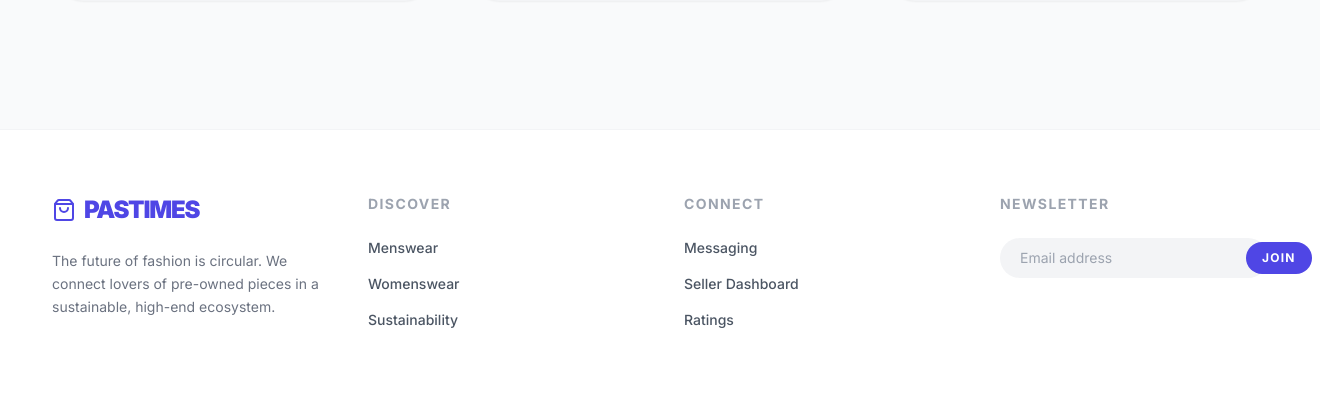
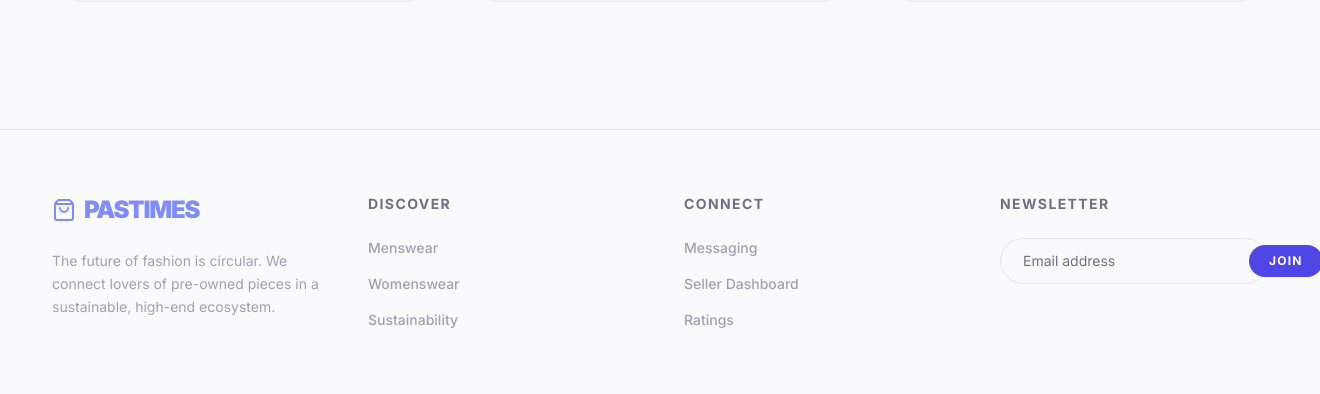
Before and after one commit to RC-WEDE6021-PART-2-AND-PART-3/rc-pta-wede6021-part2-and-3-website-developers, a PHP site: page /index.php in a window 1320 px wide. Shown: the part 2502-2896 px from the top of the page. Run offline with PHP 8.4, Linux system fonts and the light colour scheme; data comes from the database, SQL or seed files in the repository; some libraries are stand-ins or nearby versions.

Commit message:
Update footer.php

```diff
--- a/footer.php
+++ b/footer.php
@@ -1,33 +1,33 @@
-    <footer class="bg-white border-t border-gray-100 py-16 mt-24">
+    <footer class="bg-darkBg border-t border-darkBorder py-16 mt-24">
         <div class="max-w-7xl mx-auto px-4 sm:px-6 lg:px-8 grid md:grid-cols-4 gap-12">
             <div class="space-y-6">
-                <div class="text-2xl font-black tracking-tighter text-indigo-600 flex items-center gap-2">
+                <div class="text-2xl font-black tracking-tighter text-indigo-400 flex items-center gap-2">
                     <i data-lucide="shopping-bag" class="w-6 h-6"></i>
                     PASTIMES
                 </div>
-                <p class="text-sm text-gray-500 leading-relaxed">The future of fashion is circular. We connect lovers of pre-owned pieces in a sustainable, high-end ecosystem.</p>
+                <p class="text-sm text-gray-400 leading-relaxed">The future of fashion is circular. We connect lovers of pre-owned pieces in a sustainable, high-end ecosystem.</p>
             </div>
             <div>
-                <h4 class="font-bold mb-6 text-sm uppercase tracking-widest text-gray-400">Discover</h4>
-                <ul class="space-y-4 text-sm font-medium text-gray-600">
-                    <li class="hover:text-indigo-600 transition-colors cursor-pointer">Menswear</li>
-                    <li class="hover:text-indigo-600 transition-colors cursor-pointer">Womenswear</li>
-                    <li class="hover:text-indigo-600 transition-colors cursor-pointer">Sustainability</li>
+                <h4 class="font-bold mb-6 text-sm uppercase tracking-widest text-gray-500">Discover</h4>
+                <ul class="space-y-4 text-sm font-medium text-gray-400">
+                    <li class="hover:text-indigo-400 transition-colors cursor-pointer" onclick="location.href='shop.php?category=Menswear'">Menswear</li>
+                    <li class="hover:text-indigo-400 transition-colors cursor-pointer" onclick="location.href='shop.php?category=Womenswear'">Womenswear</li>
+                    <li class="hover:text-indigo-400 transition-colors cursor-pointer" onclick="location.href='index.php'">Sustainability</li>
                 </ul>
             </div>
             <div>
-                <h4 class="font-bold mb-6 text-sm uppercase tracking-widest text-gray-400">Connect</h4>
-                <ul class="space-y-4 text-sm font-medium text-gray-600">
-                    <li class="hover:text-indigo-600 transition-colors cursor-pointer">Messaging</li>
-                    <li class="hover:text-indigo-600 transition-colors cursor-pointer">Seller Dashboard</li>
-                    <li class="hover:text-indigo-600 transition-colors cursor-pointer">Ratings</li>
+                <h4 class="font-bold mb-6 text-sm uppercase tracking-widest text-gray-500">Connect</h4>
+                <ul class="space-y-4 text-sm font-medium text-gray-400">
+                    <li class="hover:text-indigo-400 transition-colors cursor-pointer" onclick="location.href='messaging.php'">Messaging</li>
+                    <li class="hover:text-indigo-400 transition-colors cursor-pointer" onclick="location.href='profile.php'">Seller Dashboard</li>
+                    <li class="hover:text-indigo-400 transition-colors cursor-pointer" onclick="location.href='shop.php'">Ratings</li>
                 </ul>
             </div>
             <div>
-                <h4 class="font-bold mb-6 text-sm uppercase tracking-widest text-gray-400">Newsletter</h4>
-                <div class="bg-gray-100 p-1 rounded-full flex">
-                    <input type="email" placeholder="Email address" class="bg-transparent border-none outline-none text-sm px-4 flex-1">
-                    <button class="bg-indigo-600 text-white px-4 py-2 rounded-full text-xs font-bold uppercase tracking-widest hover:bg-indigo-700 transition-colors">Join</button>
+                <h4 class="font-bold mb-6 text-sm uppercase tracking-widest text-gray-500">Newsletter</h4>
+                <div class="bg-darkCard border border-darkBorder p-1.5 rounded-full flex items-center focus-within:ring-2 focus-within:ring-indigo-500/50 transition-all">
+                    <input type="email" placeholder="Email address" class="bg-transparent border-none outline-none text-sm px-4 flex-1 text-gray-200 placeholder-gray-500">
+                    <button class="bg-indigo-600 text-white px-5 py-2 rounded-full text-xs font-bold uppercase tracking-widest hover:bg-indigo-500 transition-colors">Join</button>
                 </div>
             </div>
         </div>
@@ -63,11 +63,11 @@
             const container = document.getElementById('toast-container');
             const toast = document.createElement('div');
             toast.className = `flex items-center gap-3 px-6 py-4 rounded-2xl shadow-2xl border transition-all transform translate-y-4 opacity-0 scale-95
-                ${type === 'success' ? 'bg-white text-gray-900 border-indigo-100' : 'bg-red-50 text-red-600 border-red-100'}`;
+                ${type === 'success' ? 'bg-darkCard text-gray-100 border-darkBorder' : 'bg-red-950/80 text-red-100 border-red-900/50'}`;
 
             toast.innerHTML = `
-                <div class="w-8 h-8 rounded-full bg-indigo-50 flex items-center justify-center">
-                    <i data-lucide="check-circle" class="w-4 h-4 text-indigo-600"></i>
+                <div class="w-8 h-8 rounded-full ${type === 'success' ? 'bg-indigo-500/10' : 'bg-red-500/10'} flex items-center justify-center">
+                    <i data-lucide="${type === 'success' ? 'check-circle' : 'alert-circle'}" class="w-4 h-4 ${type === 'success' ? 'text-indigo-450' : 'text-red-400'}"></i>
                 </div>
                 <span class="font-bold text-sm tracking-tight">${message}</span>
             `;
```
